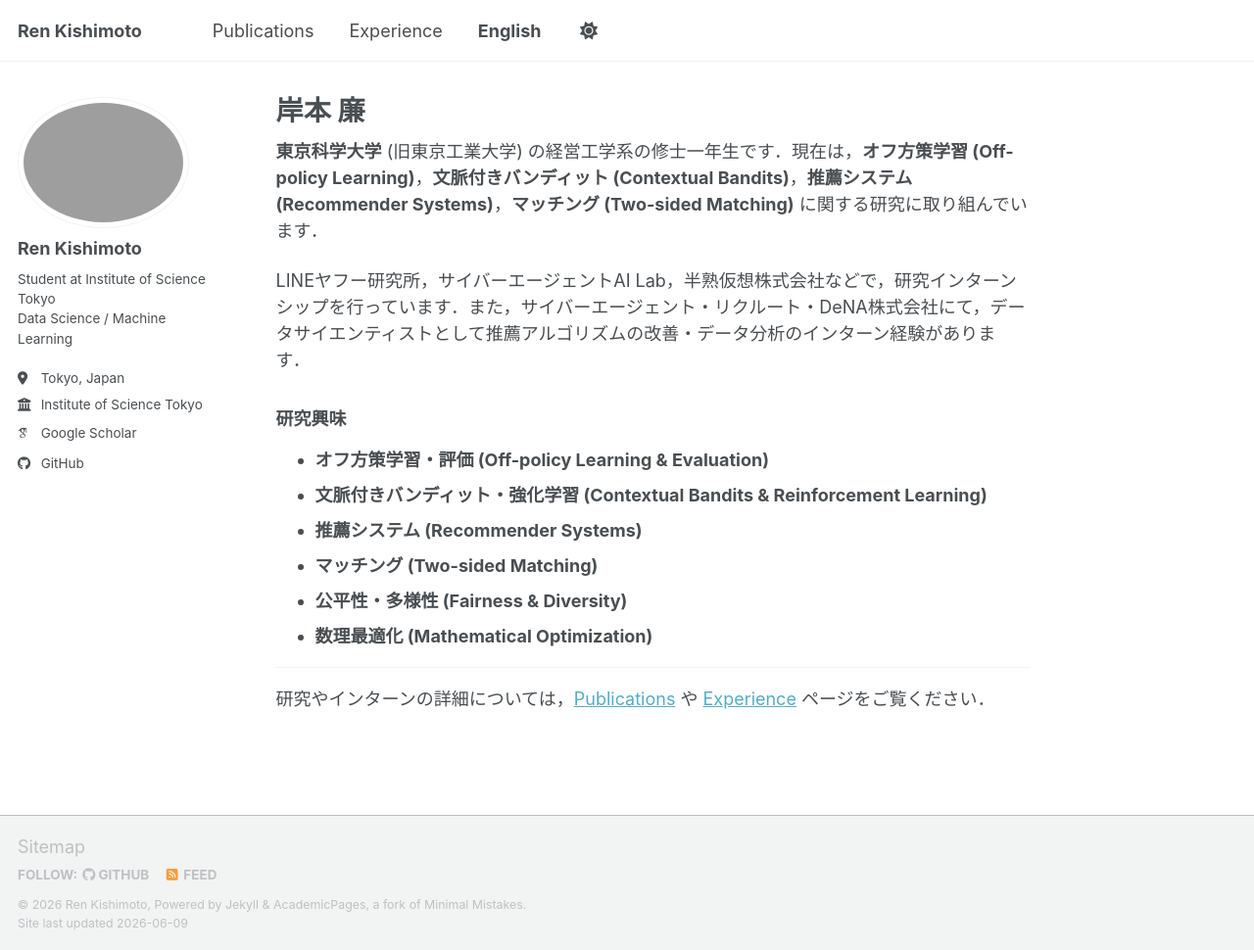
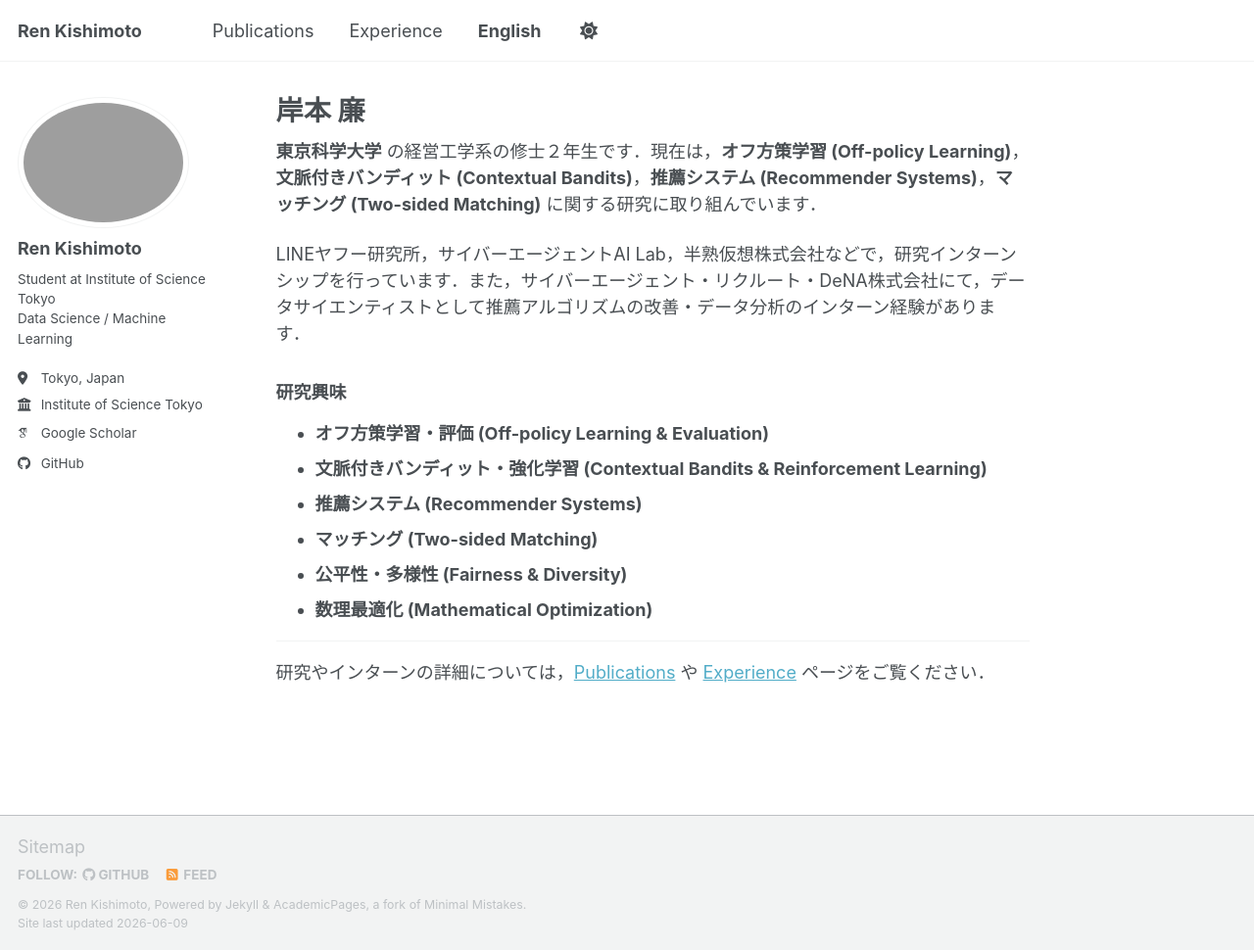
Before and after one commit to kishi6/kishi6.github.io, a Jekyll site: the page built from ja/index.md, in a window 1280 px wide and 970 px high. Shown: the whole window at 98% size. Built offline with Jekyll 4.4.1, drawn with Linux system fonts in a browser that asks for light colours; some web fonts are replaced; a script bundle is joined from its source files by our own code; library files that are not in the unit come from our copies.

Commit message:
学年学年

```diff
--- a/ja/index.md
+++ b/ja/index.md
@@ -7,7 +7,7 @@ redirect_from:
   - /ja.html
 ---
 
-**東京科学大学** (旧東京工業大学) の経営工学系の修士一年生です．現在は，**オフ方策学習 (Off-policy Learning)**，**文脈付きバンディット (Contextual Bandits)**，**推薦システム (Recommender Systems)**，**マッチング (Two-sided Matching)** に関する研究に取り組んでいます．
+**東京科学大学** の経営工学系の修士２年生です．現在は，**オフ方策学習 (Off-policy Learning)**，**文脈付きバンディット (Contextual Bandits)**，**推薦システム (Recommender Systems)**，**マッチング (Two-sided Matching)** に関する研究に取り組んでいます．
 
 LINEヤフー研究所，サイバーエージェントAI Lab，半熟仮想株式会社などで，研究インターンシップを行っています．また，サイバーエージェント・リクルート・DeNA株式会社にて，データサイエンティストとして推薦アルゴリズムの改善・データ分析のインターン経験があります．
 
```
Also changed, not shown: en/index.md (+1 -1 lines).
